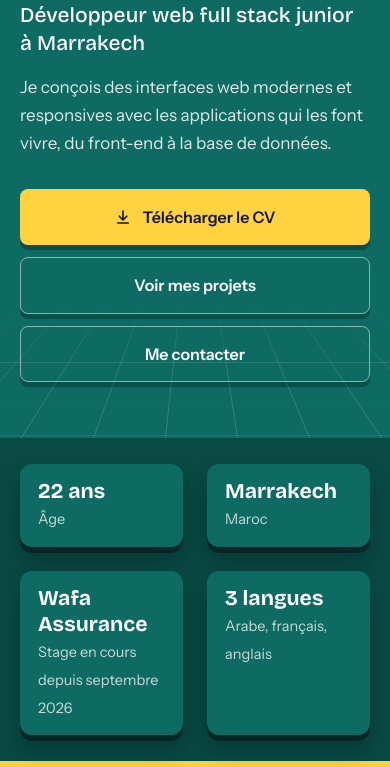
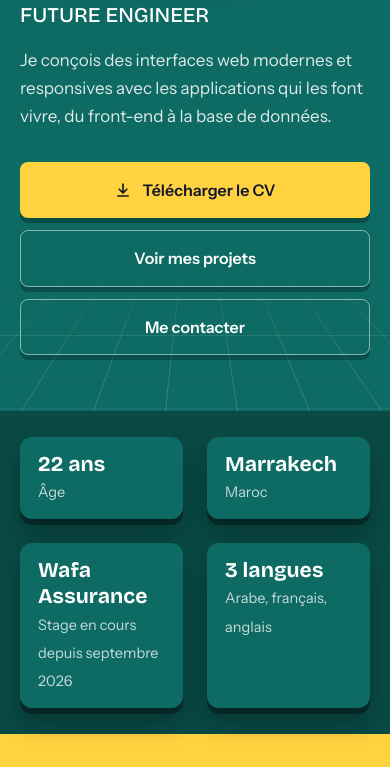
Before and after one commit to saadkardad8-gif/portfolio, a plain HTML site: page index.html in a window 390 px wide. Shown: the part 582-1349 px from the top of the page. Drawn offline with Linux system fonts and the light colour scheme; animation ran at ten frames a second.

Commit message:
Accueil : FUTURE ENGINEER ; correction du débordement sur mobile
Co-Authored-By: Claude Sonnet 5.5 <noreply@anthropic.com>
Claude-Session: https://claude.ai/code/session_01LJtrjcd8x3M1CkNav26Uho

```diff
--- a/index.html
+++ b/index.html
@@ -173,6 +173,8 @@ nav a.active{opacity:1;text-decoration:underline;text-decoration-color:var(--yel
 html:not(.js) .card-hint{display:none}
 .contact .card-hint{margin:0}
 
+main{overflow-x:clip}
+
 /* ce que je recherche */
 .wanted{background:var(--yellow);color:var(--ink);padding:36px 0}
 .wanted .wrap{display:grid;grid-template-columns:minmax(0,260px) minmax(0,1fr) auto;gap:24px clamp(24px,4vw,56px);align-items:center}
@@ -339,7 +341,7 @@ nav a:hover{transform:perspective(300px) rotateX(24deg) translateY(-3px)}
   <div class="wrap">
     <div>
       <h1><span>Saad</span> <span>Kardad</span></h1>
-      <p class="role">Développeur web full stack junior à Marrakech</p>
+      <p class="role" lang="en">FUTURE ENGINEER</p>
       <p class="pitch">Je conçois des interfaces web modernes et responsives avec les applications qui les font vivre, du front-end à la base de données.</p>
       <div class="actions">
         <a class="btn btn-yellow" href="SaadkardadCv.pdf" download="CV_Saad_Kardad.pdf">
```
